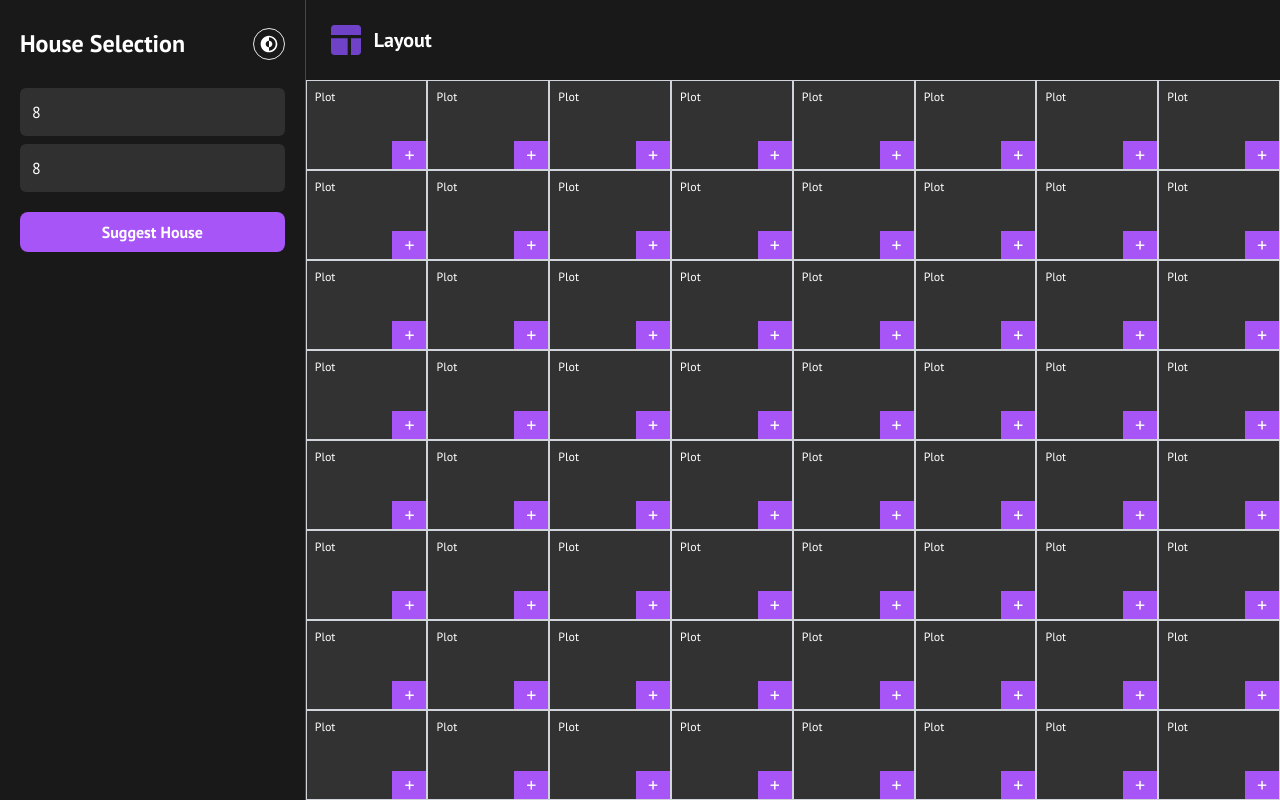
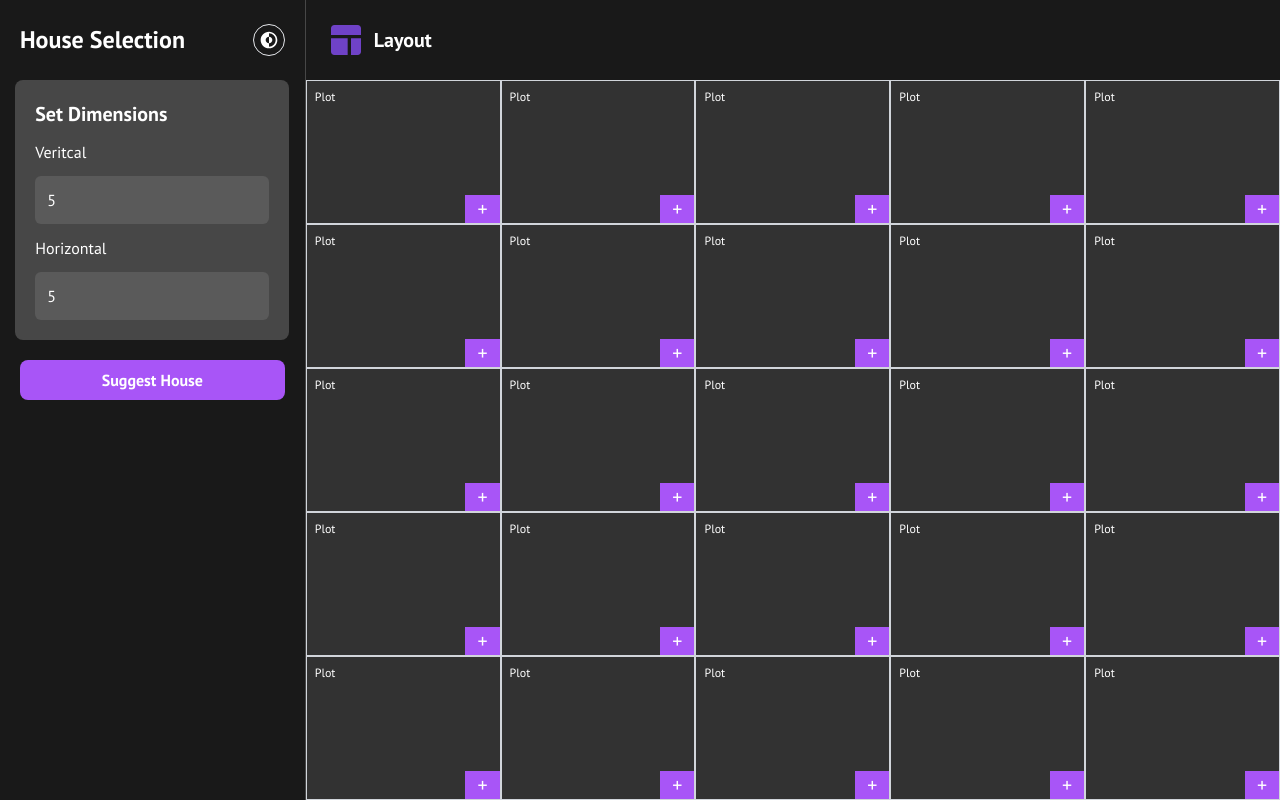
Before and after one commit to heyyakash/houseproblem, a React (Vite) app: page / in a window 1280 px wide. Built offline with nearby package versions, Linux system fonts and the light colour scheme.

Commit message:
almost done

```diff
--- a/index.html
+++ b/index.html
@@ -4,7 +4,7 @@
     <meta charset="UTF-8" />
     <link rel="icon" type="image/svg+xml" href="/vite.svg" />
     <meta name="viewport" content="width=device-width, initial-scale=1.0" />
-    <title>Vite + React</title>
+    <title>House Recommendation System</title>
   </head>
   <body>
     <div id="root"></div>
--- a/src/App.jsx
+++ b/src/App.jsx
@@ -3,22 +3,27 @@ import Main from './components/Main'
 import Sidebar from './components/Sidebar'
 
 function App() {
-  const [vertical, setVertical] = useState(8)
-  const [horizontal, setHorizontal] = useState(8)
+  const [vertical, setVertical] = useState(5)
+  const [horizontal, setHorizontal] = useState(5)
+  const [Dimensions, setDimensions] = useState(false)
+
   const dict = {
     Restaurant: [],
     Hospital: [],
     Gym: [],
     House: []
   }
-  useEffect(()=>{
+  useEffect(() => {
     const html = document.querySelector("html")
     html.classList.add("dark")
-  },[])
+  }, [])
+
+
   return (
     <div className='flex lg:h-[100vh]'>
-      <Sidebar vertical={vertical} horizontal={horizontal} dict={dict} />
+      <Sidebar setHorizontal={setHorizontal} setVertical={setVertical} vertical={vertical} horizontal={horizontal} dict={dict} />
       <Main l={horizontal} b={vertical} dict={dict} />
+
     </div>
   )
 }
--- a/src/components/Main.jsx
+++ b/src/components/Main.jsx
@@ -2,16 +2,20 @@ import React, { useEffect, useState } from 'react'
 import Box from './Box'
 import rsvg from '../assets/layout.svg'
 
-const Main = ({ l, b,dict }) => {
+const Main = ({ l, b, dict }) => {
+    const [array, setArray] = useState([])
 
-    const arr = []
-    const s = Array.from(Array(l).keys(), x => x + 1)
-    for (let i = 0; i < b; i++) {
-        arr.push(s)
-    }
     useEffect(() => {
         document.querySelector("#grid").style.gridTemplateColumns = `repeat(${l},minmax(0,1fr))`
-    }, [])
+        const arr = []
+        const s = []
+        for(let i=0;i<l;i++) s.push(i)
+        for (let i = 0; i < b; i++) {
+            arr.push(s)
+        }
+        console.log(arr)
+        setArray(array => arr)
+    }, [l,b])
 
     return (
         <>
@@ -21,7 +25,7 @@ const Main = ({ l, b,dict }) => {
                     <h2 className='text-xl font-semibold'>Layout</h2>
                 </div>
                 <div id="grid" className='w-full grid h-[calc(100vh-3rem)] '>
-                    {arr.map((x, i) => {
+                    {array.map((x, i) => {
                         return x.map(y => <Box dict={dict} l={i + 1} b={y} key={i.toString() + y.toString()} />)
                     })}
                 </div>
--- a/src/components/Popup.jsx
+++ b/src/components/Popup.jsx
@@ -44,7 +44,7 @@ const Popup = ({ show, setShow, type, setType, l, b, dict }) => {
                     </div>
 
                 </div>
-                <div className='grid  grid-cols-4 gap-2 w-[400px] min-h-[70px] text-xl px-3 pb-2'>
+                <div className='grid  grid-cols-4 gap-2 w-[400px] min-h-[70px] text-xl px-3 my-4'>
 
                     <button disabled={mode === "Hospital" || mode === "Gym" || mode === "Restaurant"} onClick={() => setMode("House")} className={`checkbox ${mode === "House" ? "dark:bg-white bg-purple-100 dark:text-purple-500" : ""}`}><AiFillHome /></button>
                     <button disabled={disabled} onClick={() => setMode("Hospital")} className={`checkbox ${mode === "Hospital" ? "dark:bg-white bg-purple-100 dark:text-purple-500" : ""}`}><TbBuildingHospital /></button>
@@ -61,7 +61,7 @@ const Popup = ({ show, setShow, type, setType, l, b, dict }) => {
                     <></>
                 )}
                 <div className='flex gap-2 p-3 w-full items-center justify-center'>
-                    <button onClick={() => handleSubmit()} className='bg-blue-500 grow py-3 text-white font-bold text-lg rounded-md hover:text-blue-400 trans hover:bg-white'>Add</button>
+                    <button disabled = {type.size>2 || mode===null} onClick={() => handleSubmit()} className='bg-blue-500 grow py-3 disabled:pointer-events-none disabled:opacity-50 text-white font-bold text-lg rounded-md hover:text-blue-400 trans hover:bg-white'>Add</button>
                     <button onClick={() => reset()} className='bg-red-400 grow py-3 text-white font-bold text-lg rounded-md hover:text-red-400 trans hover:bg-white'>Reset</button>
                 </div>
             </div>
--- a/src/components/Sidebar.jsx
+++ b/src/components/Sidebar.jsx
@@ -3,7 +3,7 @@ import { AiFillHome } from 'react-icons/ai'
 import { BiErrorCircle } from 'react-icons/bi'
 import {CgDarkMode} from "react-icons/cg"
 
-const Sidebar = ({ vertical, horizontal, dict }) => {
+const Sidebar = ({ vertical, horizontal, dict,setVertical,setHorizontal }) => {
     const [result, setResult] = useState([])
     const [error, setError] = useState(null)
 
@@ -50,16 +50,19 @@ const Sidebar = ({ vertical, horizontal, dict }) => {
     }
 
     return (
-        <div className='h-full w-[400px] hidden lg:flex bg-white dark:bg-black/90 dark:text-white  flex-col'>
-            <div className='w-full font-bold p-5 py-7 flex items-center justify-between'>
+        <div className='h-full w-[400px] flex bg-white dark:bg-black/90 dark:text-white  flex-col'>
+            <div className='w-full font-bold  dark:border-none px-5 py-6  flex items-center justify-between'>
                 <h2 className='text-2xl '>House Selection</h2>
                 <div onClick={()=>toggleDarkMode()} className='rounded-full h-8 w-8 cursor-pointer trans hover:bg-white hover:text-black border grid place-items-center text-xl'>
                     <CgDarkMode />
                 </div>
             </div>
-            <div className='flex flex-col gap-2 px-5'>
-                <input type="number" value={vertical} onChange={(e) => setVertical(e.target.value)} placeholder='veritical' className='input-primary' />
-                <input type="number" value={horizontal} onChange={(e) => setHorizontal(e.target.value)} placeholder='Horizontal' className='input-primary' />
+            <div className='flex flex-col gap-3 p-5 w-[90%] self-center rounded-lg dark:bg-white/20 bg-black/10'>
+                <h3 className='text-xl font-bold'>Set Dimensions</h3>
+                <label htmlFor="v mt-5">Veritcal</label>
+                <input id = "v" type="number" min={1} value={vertical} onChange={(e) => setVertical(e.target.value)} placeholder='veritical' className='input-primary' />
+                <label htmlFor="h">Horizontal</label>
+                <input id = "h" type="number" min={1} value={horizontal} onChange={(e) => setHorizontal(e.target.value)} placeholder='Horizontal' className='input-primary' />
             </div>
             <div className='p-5'>
                 <button onClick={() => getResult()} className='bg-purple-500 disabled:bg-opacity-50 text-white trans p-2 hover:bg-white hover:text-purple-500   font-semibold rounded-lg  w-full'> Suggest House</button>
--- /dev/null
+++ b/src/context/dimension.js
@@ -0,0 +1,4 @@
+import { createContext } from "react";
+
+export const verticalContext = createContext(7)
+export const horizontalContext = createContext(7)
--- a/src/index.css
+++ b/src/index.css
@@ -23,7 +23,7 @@
     @apply w-full h-full disabled:opacity-50 disabled:pointer-events-none grid place-items-center rounded-md cursor-pointer border hover:border-purple-300 hover:text-purple-600 trans ;
   }
   .input-primary{
-    @apply border rounded-md dark:bg-white/10 dark:border-none outline-none p-3;
+    @apply border rounded-md dark:text-white dark:bg-white/10 dark:border-none outline-none p-3;
   }
   .label-input-primary{
     @apply  font-semibold;
```
